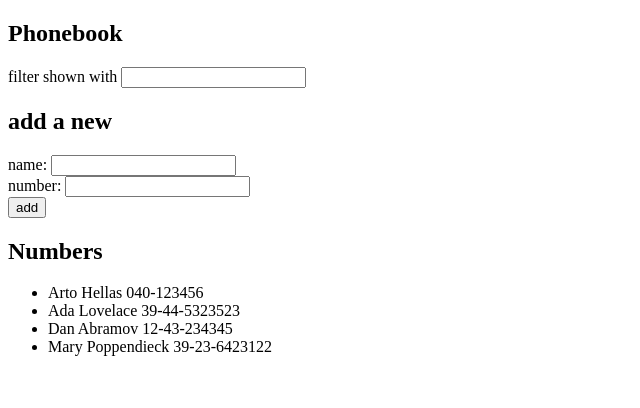
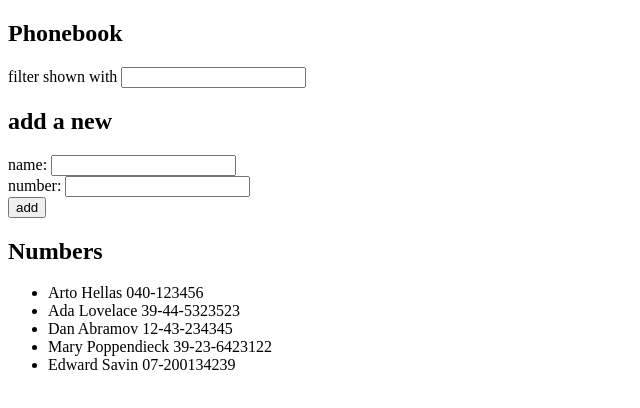
Before and after one commit to edwardsavin/fullstackopen-exercises, a React (Vite) app in the folder part2/phonebook/: page / in a window 1280 px wide. Shown: the top 408 px of the page, without its empty margins (0-640 px from the left). Built offline with nearby package versions, Linux system fonts and the light colour scheme; data requests are answered from the project's data file.

Commit message:
Solve: 2.12

```diff
--- a/part2/phonebook/db.json
+++ b/part2/phonebook/db.json
@@ -19,6 +19,11 @@
       "name": "Mary Poppendieck",
       "phoneNumber": "39-23-6423122",
       "id": 4
+    },
+    {
+      "name": "Edward Savin",
+      "phoneNumber": "07-200134239",
+      "id": 5
     }
   ]
 }
--- a/part2/phonebook/src/App.jsx
+++ b/part2/phonebook/src/App.jsx
@@ -31,9 +31,13 @@
       id: persons.length + 1,
     };
 
-    setPersons(persons.concat(personObject));
-    setNewName("");
-    setNewNumber("");
+    axios
+      .post("http://localhost:3001/persons", personObject)
+      .then((response) => {
+        setPersons(persons.concat(response.data));
+        setNewName("");
+        setNewNumber("");
+      });
   };
 
   const handleNameChange = (event) => {
```
